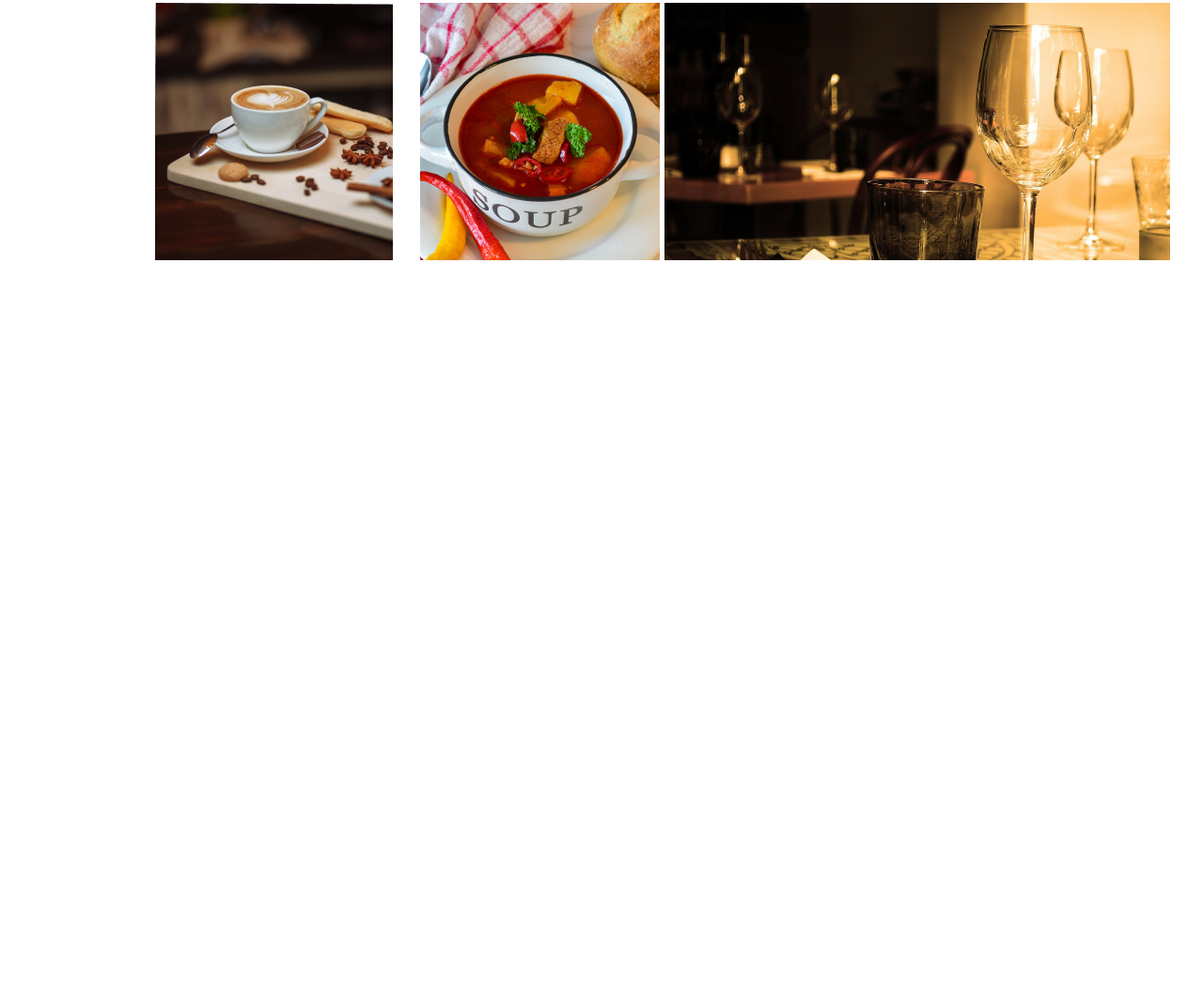
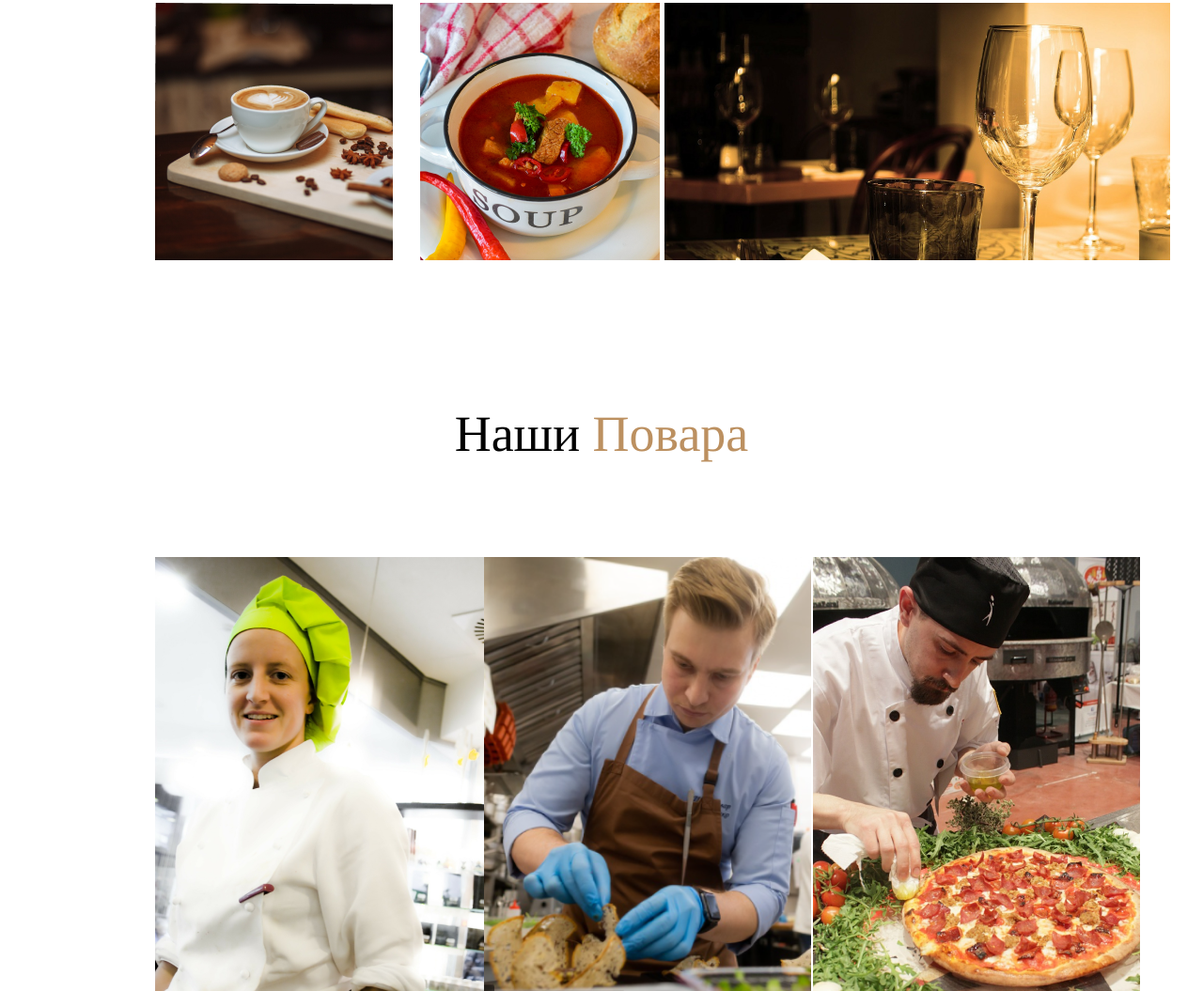
Before and after one commit to NazarSikora/restaurant, a plain HTML site: page index.html in a window 1280 px wide. Shown: the part 4997-6052 px from the top of the page at 94% size. Before the commit the page ends 5353 px from the top, so only its background shows below. Drawn offline with nearby package versions, Linux system fonts and the light colour scheme.

Commit message:
Creation of a block by our chefs

```diff
--- a/index.html
+++ b/index.html
@@ -251,5 +251,15 @@
             </div>
         </div>
     </div>
+    <div class="our-cooks">
+        <div class="container">
+            <div class="our-cooks__title">Наши <span class="subtitle">Повара</span></div>
+            <div class="our-cooks__image">
+                <img src="images/cook1.png" alt="cook1">
+                <img src="images/cook2.png" alt="cook2">
+                <img src="images/cook3.png" alt="cook3">
+            </div>
+        </div>
+    </div>
 </body>
 </html>
--- a/style.css
+++ b/style.css
@@ -404,3 +404,19 @@
 .small-image_dishe__second {
     margin-left: 25px;
 }
+
+.our-cooks {
+    margin-top: 100px;
+}
+
+.our-cooks__title {
+    font-family: 'Tinos', sans-serif;
+    font-size: 54px;
+    text-align: center;
+    margin-bottom: 100px;
+}
+
+.our-cooks__image {
+    display: flex;
+    justify-content: space-between;
+}
```
